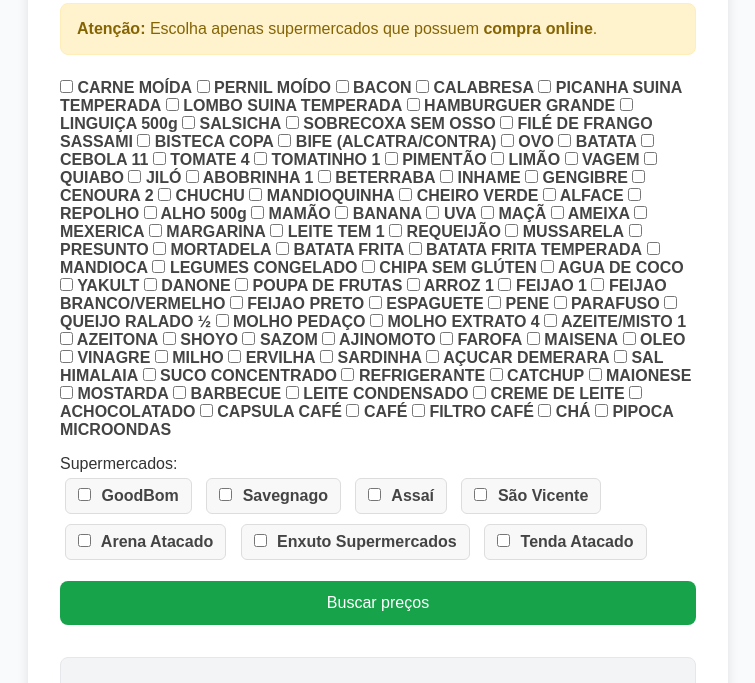
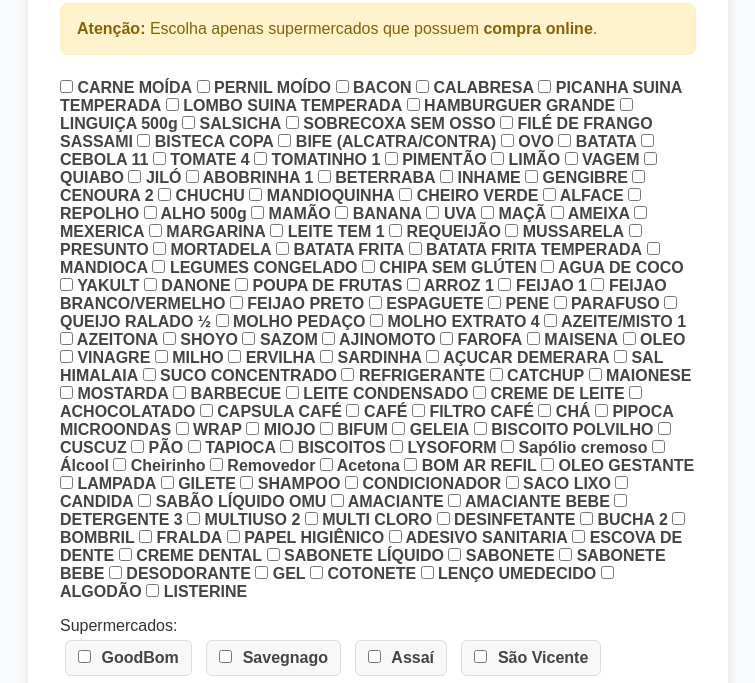
Before and after one commit to lucffernands/compradomes-app, a plain HTML site: page site/index.html in a window 1280 px wide. Shown: the part 110-793 px from the top of the page, without its empty margins (262-1017 px from the left). Drawn offline with Linux system fonts and the light colour scheme.

Commit message:
Update products_hortolandia.html

```diff
--- a/site/fragments/products_hortolandia.html
+++ b/site/fragments/products_hortolandia.html
@@ -252,4 +252,51 @@
   <label><input type="checkbox" value="FILTRO CAFÉ"> FILTRO CAFÉ</label>
   <label><input type="checkbox" value="CHÁ"> CHÁ</label>
   <label><input type="checkbox" value="PIPOCA MICROONDAS"> PIPOCA MICROONDAS</label>
+  <label><input type="checkbox" value="WRAP"> WRAP</label>
+  <label><input type="checkbox" value="MIOJO"> MIOJO</label>
+  <label><input type="checkbox" value="BIFUM"> BIFUM</label>
+  <label><input type="checkbox" value="GELEIA"> GELEIA</label>
+  <label><input type="checkbox" value="BISCOITO POLVILHO"> BISCOITO POLVILHO</label>
+  <label><input type="checkbox" value="CUSCUZ"> CUSCUZ</label>
+  <label><input type="checkbox" value="PÃO"> PÃO</label>
+  <label><input type="checkbox" value="TAPIOCA"> TAPIOCA</label>
+  <label><input type="checkbox" value="BISCOITOS"> BISCOITOS</label>
+  <label><input type="checkbox" value="LYSOFORM"> LYSOFORM</label>
+  <label><input type="checkbox" value="Sapólio cremoso"> Sapólio cremoso</label>
+  <label><input type="checkbox" value="Álcool"> Álcool</label>
+  <label><input type="checkbox" value="Cheirinho"> Cheirinho</label>
+  <label><input type="checkbox" value="Removedor"> Removedor</label>
+  <label><input type="checkbox" value="Acetona"> Acetona</label>
+  <label><input type="checkbox" value="BOM AR REFIL"> BOM AR REFIL</label>
+  <label><input type="checkbox" value="OLEO GESTANTE"> OLEO GESTANTE</label>
+  <label><input type="checkbox" value="LAMPADA"> LAMPADA</label>
+  <label><input type="checkbox" value="GILETE"> GILETE</label>
+  <label><input type="checkbox" value="SHAMPOO"> SHAMPOO</label>
+  <label><input type="checkbox" value="CONDICIONADOR"> CONDICIONADOR</label>
+  <label><input type="checkbox" value="SACO LIXO"> SACO LIXO</label>
+  <label><input type="checkbox" value="CANDIDA"> CANDIDA</label>
+  <label><input type="checkbox" value="SABÃO LÍQUIDO OMU"> SABÃO LÍQUIDO OMU</label>
+  <label><input type="checkbox" value="AMACIANTE"> AMACIANTE</label>
+  <label><input type="checkbox" value="AMACIANTE BEBE"> AMACIANTE BEBE</label>
+  <label><input type="checkbox" value="DETERGENTE 3"> DETERGENTE 3</label>
+  <label><input type="checkbox" value="MULTIUSO 2"> MULTIUSO 2</label>
+  <label><input type="checkbox" value="MULTI CLORO"> MULTI CLORO</label>
+  <label><input type="checkbox" value="DESINFETANTE"> DESINFETANTE</label>
+  <label><input type="checkbox" value="BUCHA 2"> BUCHA 2</label>
+  <label><input type="checkbox" value="BOMBRIL"> BOMBRIL</label>
+  <label><input type="checkbox" value="FRALDA"> FRALDA</label>
+  <label><input type="checkbox" value="PAPEL HIGIÊNICO"> PAPEL HIGIÊNICO</label>
+  <label><input type="checkbox" value="ADESIVO SANITARIA"> ADESIVO SANITARIA</label>
+  <label><input type="checkbox" value="ESCOVA DE DENTE"> ESCOVA DE DENTE</label>
+  <label><input type="checkbox" value="CREME DENTAL"> CREME DENTAL</label>
+  <label><input type="checkbox" value="SABONETE LÍQUIDO"> SABONETE LÍQUIDO</label>
+  <label><input type="checkbox" value="SABONETE"> SABONETE</label>
+  <label><input type="checkbox" value="SABONETE BEBE"> SABONETE BEBE</label>
+  <label><input type="checkbox" value="DESODORANTE"> DESODORANTE</label>
+  <label><input type="checkbox" value="GEL"> GEL</label>
+  <label><input type="checkbox" value="COTONETE"> COTONETE</label>
+  <label><input type="checkbox" value="LENÇO UMEDECIDO"> LENÇO UMEDECIDO</label>
+  <label><input type="checkbox" value="ALGODÃO"> ALGODÃO</label>
+  <label><input type="checkbox" value="LISTERINE"> LISTERINE</label>
 </div>
+</div>
```
